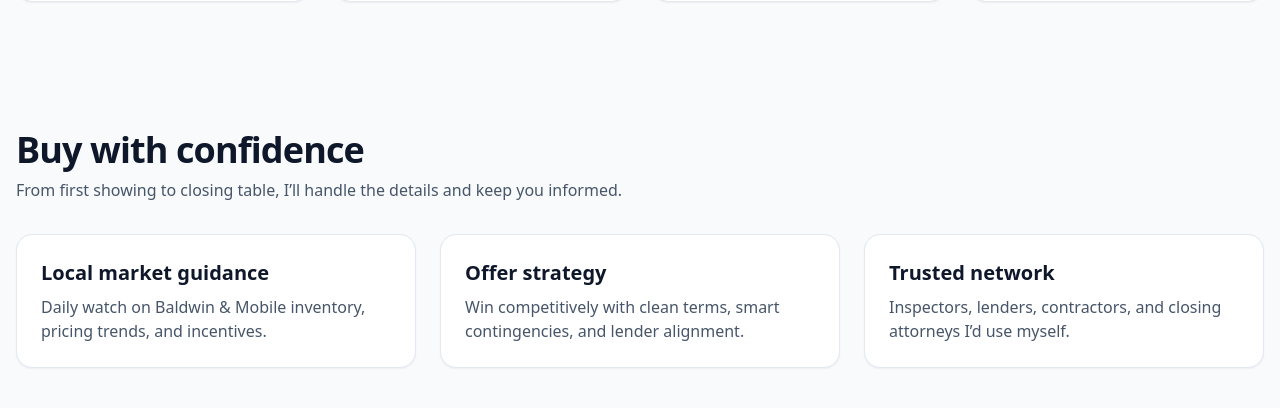
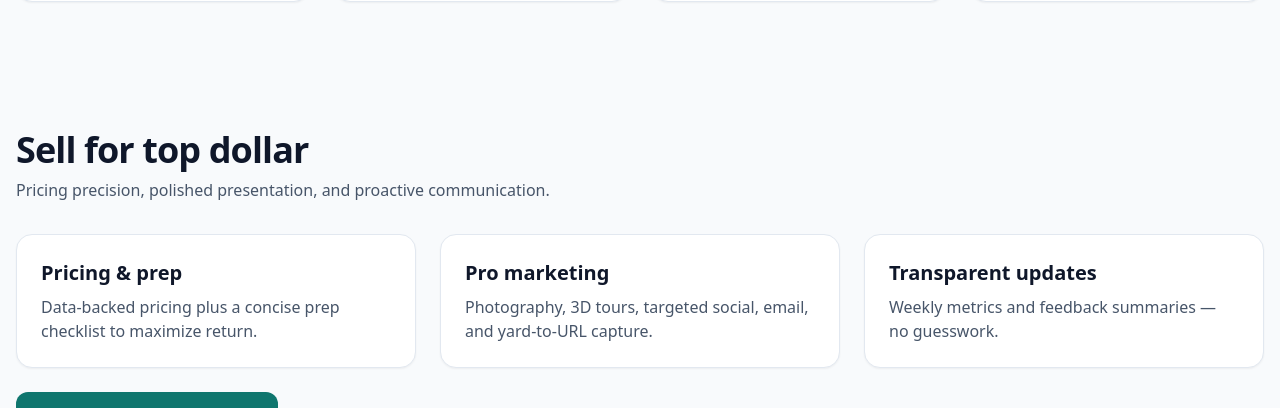
Before and after one commit to Dumas0702/GulfCoastRE, a React (Vite) app: page / in a window 1280 px wide. Shown: the part 1009-1417 px from the top of the page. Built offline with nearby package versions, Linux system fonts and the light colour scheme; the HTML template or start-up script is replaced by a standard one.

Commit message:
Combine 'What you can expect' and 'Buy with confidence' sections

```diff
--- a/src/App.tsx
+++ b/src/App.tsx
@@ -511,7 +511,7 @@ export default function App() {
   </div>
 </section>
 
-      {/* Trust Signals */}
+{/* Trust + Buy Combined */}
 <Section
   id="value"
   title="What you can expect"
@@ -538,38 +538,6 @@ export default function App() {
       label="Trusted network"
       text="Inspectors, lenders, contractors, and closing attorneys vetted by our team."
     />
-        </div>
-      </Section>
-
-      {/* Buy */}
-      <Section
-        id="buy"
-        title="Buy with confidence"
-        subtitle="From first showing to closing table, I’ll handle the details and keep you informed."
-      >
-        <div className="grid md:grid-cols-3 gap-6">
-          {[
-            {
-              title: "Local market guidance",
-              text: "Daily watch on Baldwin & Mobile inventory, pricing trends, and incentives.",
-            },
-            {
-              title: "Offer strategy",
-              text: "Win competitively with clean terms, smart contingencies, and lender alignment.",
-            },
-            {
-              title: "Trusted network",
-              text: "Inspectors, lenders, contractors, and closing attorneys I’d use myself.",
-            },
-          ].map((c) => (
-            <div
-              key={c.title}
-              className="bg-white p-6 rounded-2xl border border-slate-200 shadow-sm"
-            >
-              <div className="text-xl font-semibold">{c.title}</div>
-              <div className="text-slate-600 mt-2">{c.text}</div>
-            </div>
-          ))}
   </div>
 </Section>
 
```
Also changed, not shown: 5 other files (tests, documents, lock files or other folders). Lines whose indentation alone changed are shown as unchanged.
